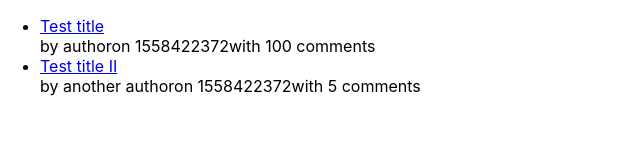
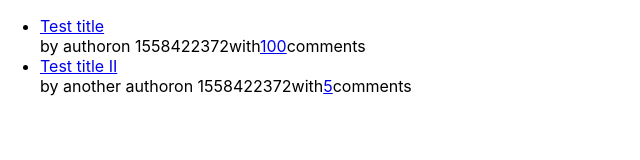
Before and after one commit to joshforbes/hacker-news-clone, a React (Create React App) app: page / in a window 1280 px wide. Shown: the top 160 px of the page, without its empty margins (0-640 px from the left). Built offline with nearby package versions, Linux system fonts and the light colour scheme.

Commit message:
Link to post comments from post
Start implementing post comments by first faking out the api.

```diff
--- a/src/components/Post.js
+++ b/src/components/Post.js
@@ -1,4 +1,5 @@
 import React from "react";
+import { Link } from "react-router-dom";
 
 function Post({ post }) {
   return (
@@ -7,7 +8,13 @@ function Post({ post }) {
       <div>
         <span>by {post.by}</span>
         <span>on {post.time}</span>
-        <span>with {post.descendants} comments</span>
+        <span>
+          with
+          <Link to={`/post/${post.id}`} post={post}>
+            {post.descendants}
+          </Link>
+          comments
+        </span>
       </div>
     </React.Fragment>
   );
--- a/src/components/PostComments.js
+++ b/src/components/PostComments.js
@@ -1,7 +1,16 @@
-import React from "react";
+import React, { useState, useEffect } from "react";
 import Post from "./Post";
 
-const comments = [
+const HackerNewsApi = {
+  post: {
+    id: 123,
+    title: "Test title",
+    url: "google.com",
+    by: "author",
+    time: "1558422372",
+    descendants: 100
+  },
+  comments: [
     {
       id: 123,
       parent: 1234,
@@ -18,9 +27,25 @@ const comments = [
       time: "1558422375",
       type: "comment"
     }
-];
+  ]
+};
 
-function PostComments({ post }) {
+function PostComments({ id }) {
+  const [post, setPost] = useState(null);
+  const [comments, setComments] = useState([]);
+
+  useEffect(() => {
+    setPost(HackerNewsApi.post);
+  }, [post]);
+
+  useEffect(() => {
+    setComments(HackerNewsApi.comments);
+  }, [post]);
+
+  if (!post) {
+    return <div>Loading...</div>;
+  }
+
   return (
     <div className="post-comments">
       <Post post={post} />
```
Lines whose indentation alone changed are shown as unchanged.
